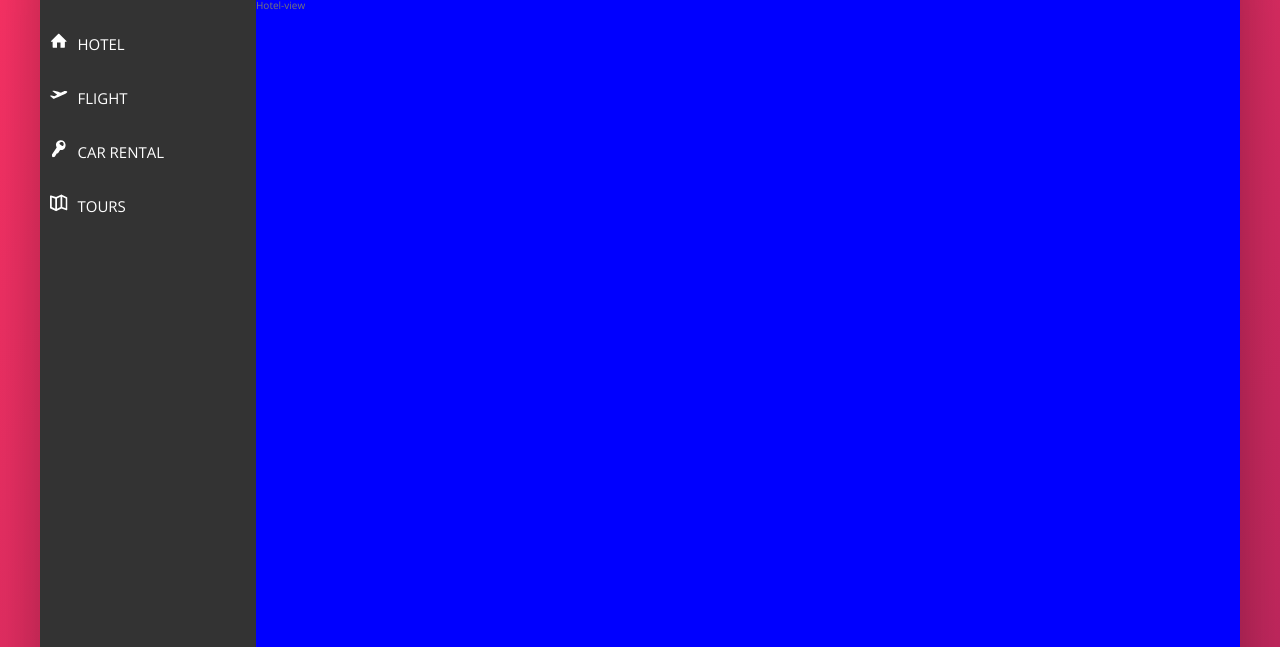
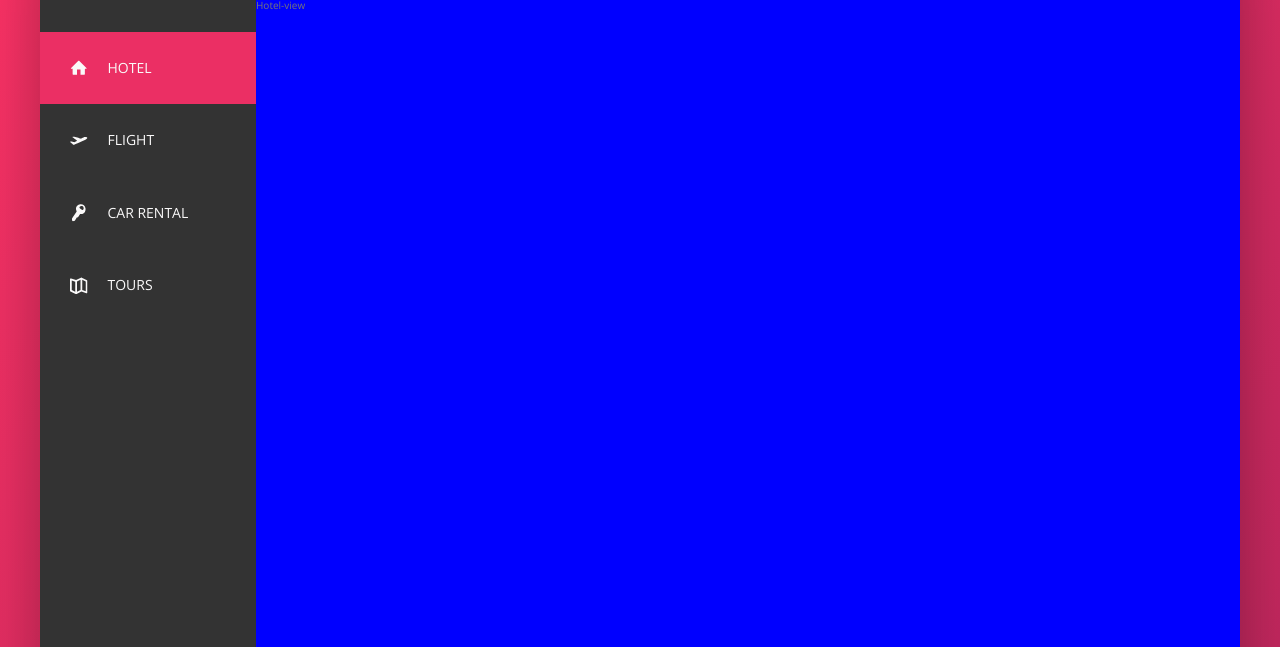
Before and after one commit to TiiTro/Trillo-Udemy-project, a website: page index.html in a window 1280 px wide. Shown: the part 153-800 px from the top of the page. Drawn offline with nearby package versions, Linux system fonts and the light colour scheme.

Commit message:
Finished the side bar

```diff
--- a/index.html
+++ b/index.html
@@ -55,8 +55,8 @@
             <!-- SIDEBAR -->
             <nav class="sidebar">
               <ul class="side-nav">
-                <li class="side-nav__item">
-                  <a href="#" class="side-nav__link">
+                <li class="side-nav__item side-nav__item--active">
+                  <a href="#" class="side-nav__link side-nav__link--active">
                     <svg class="side-nav__icon">
                       <use xlink:href="img/SVG/sprite.svg#icon-home"></use>
                     </svg>
--- a/sass/_components.scss
+++ b/sass/_components.scss
@@ -125,39 +125,68 @@
 .side-nav {
   //flex-direction: column;
   justify-content: center;
+  font-size: 1.4rem;
+  list-style: none;
 
   & > * {
-    padding: 1.5rem 0;
+    padding: 1rem 0;
     cursor: pointer;
     display: flex;
   }
 
     &__item {
-      list-style-type: none;
       display: flex;
+      position: relative;
 
       &:first-child {
-        margin-top: 2rem;
+        margin-top: 3.5rem;
       }
+
     }
 
-    &__link {
-      color: #fff;
+    &__item::before {
+      content: "";
+      position: absolute;
+      top: 0;
+      left: 0;
+      height: 100%;
+      width: 3px;
+      background-color: var(--color-primary);
+      transform: scaleY(0);
+      transition: transform .2s,
+                  width .4s cubic-bezier(1,0,0,1) .2s,
+                  background-color .1s;
+    }
+
+    &__item:hover::before,
+    &__item--active::before {
+      transform: scaleY(1);
+      width: 100%;
+    }
+
+    &__item:active::before {
+      background-color: var(--color-primary-light);
+    }
+    &__link:link,
+    &__link:visited {
+      color: var(--color-grey-light-1);
       text-decoration: none;
-      font-size: 1.5rem;
       text-transform: uppercase;
+      display: block;
+      padding: 1.5rem 3rem;
+      position:relative;
+      z-index: 10;
+
+      //ALIGNING child elements vertically
       display: flex;
-
-      & > * {
-        justify-content: center;
-      }
+      align-items: center;
     }
 
     &__icon {
       width: 1.75rem;
       height: 1.75rem;
-      fill: #fff;
-      margin: 0 1rem;
+      fill: currentColor;
+      margin-right: 2rem;
 
     }
 }
```
Also changed, not shown: css/style.css.
